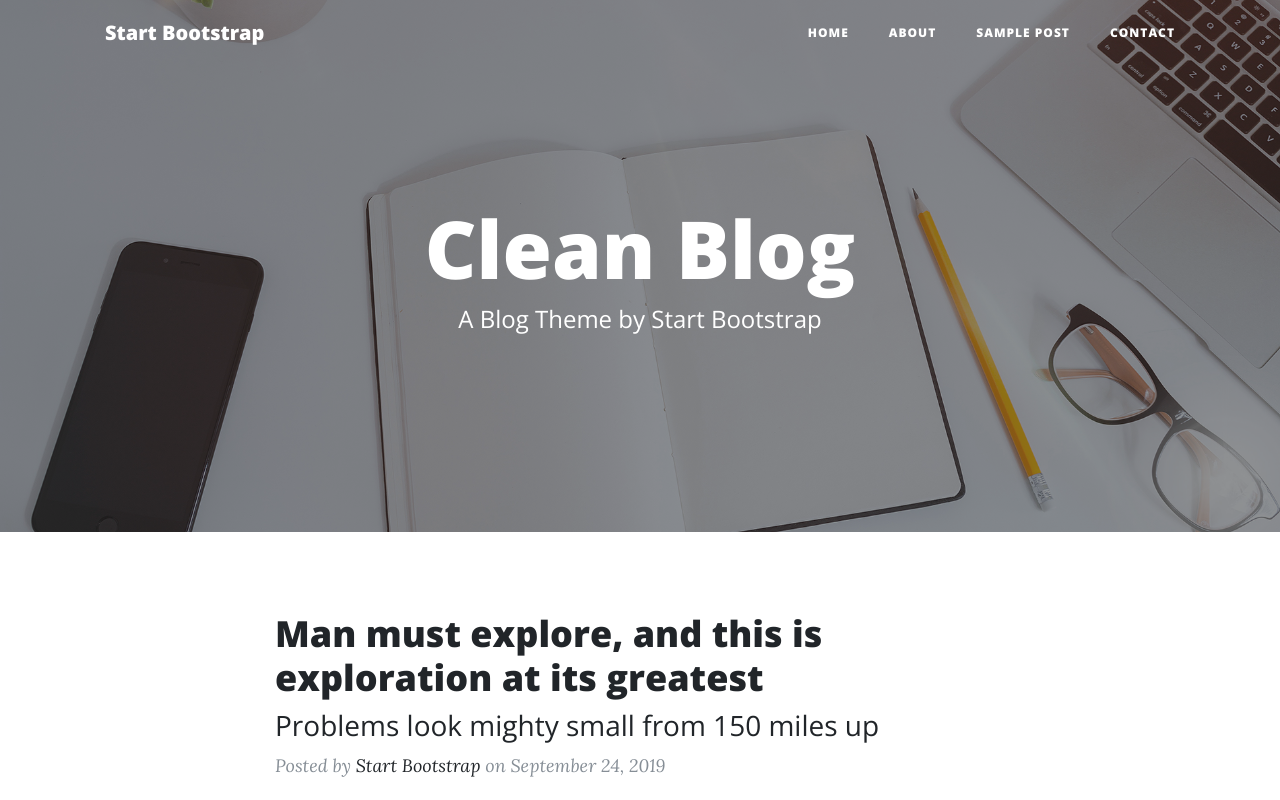
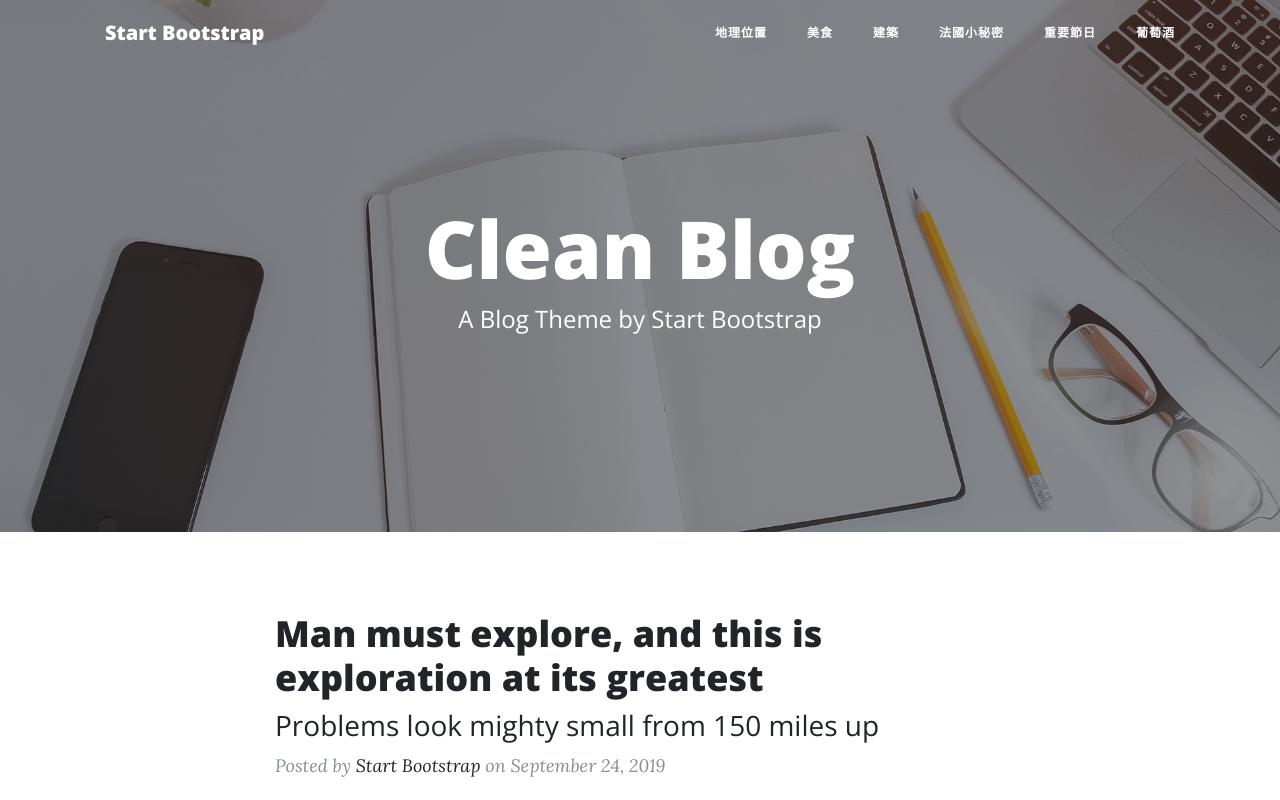
Before and after one commit to lilia1050189/school, a plain HTML site: page index.html in a window 1280 px wide. Shown: the top 800 px of the page. Drawn offline with nearby package versions, Linux system fonts and the light colour scheme.

Commit message:
no message

```diff
--- a/index.html
+++ b/index.html
@@ -5,7 +5,7 @@
   <meta name="description" content="">
   <meta name="author" content="">
 
-  <title>Clean Blog - Start Bootstrap Theme</title>
+  <title>French 期中報告</title>
 
   <!-- Bootstrap core CSS -->
   <link href="vendor/bootstrap/css/bootstrap.min.css" rel="stylesheet">
@@ -33,17 +33,24 @@
       <div class="collapse navbar-collapse" id="navbarResponsive">
         <ul class="navbar-nav ml-auto">
           <li class="nav-item">
-            <a class="nav-link" href="index.html">Home</a>
+            <a class="nav-link" href="index.html">地理位置</a>
           </li>
           <li class="nav-item">
-            <a class="nav-link" href="about.html">About</a>
+            <a class="nav-link" href="about.html">美食</a>
           </li>
           <li class="nav-item">
-            <a class="nav-link" href="post.html">Sample Post</a>
+            <a class="nav-link" href="post.html">建築</a>
           </li>
           <li class="nav-item">
-            <a class="nav-link" href="contact.html">Contact</a>
+            <a class="nav-link" href="contact.html">法國小秘密</a>
           </li>
+          <li class="nav-item">
+            <a class="nav-link" href="post.html">重要節日</a>
+          </li>
+          <li class="nav-item">
+            <a class="nav-link" href="contact.html">葡萄酒</a>
+          </li>
+
         </ul>
       </div>
     </div>
```
